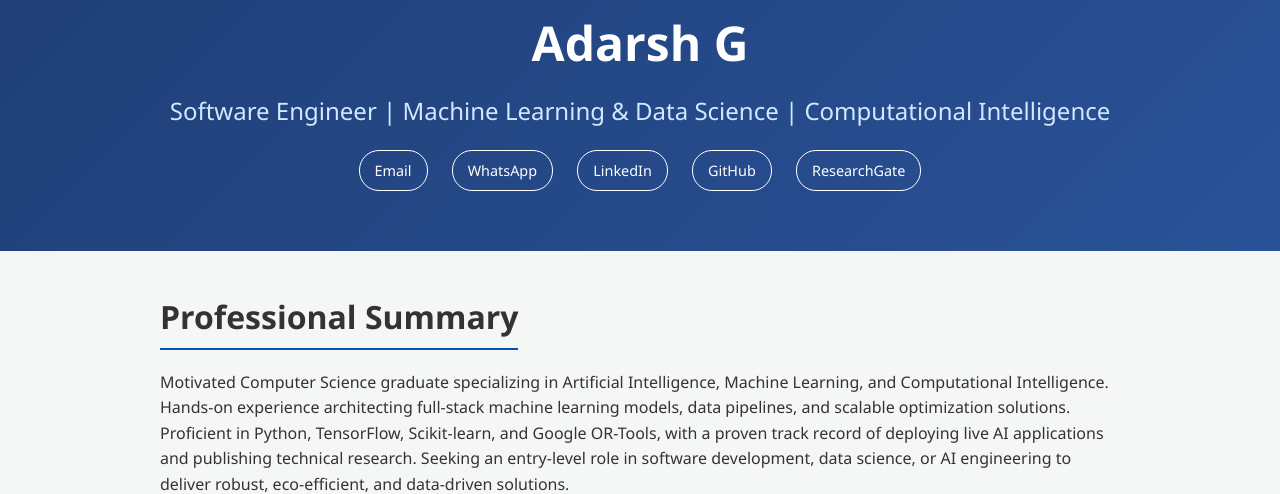
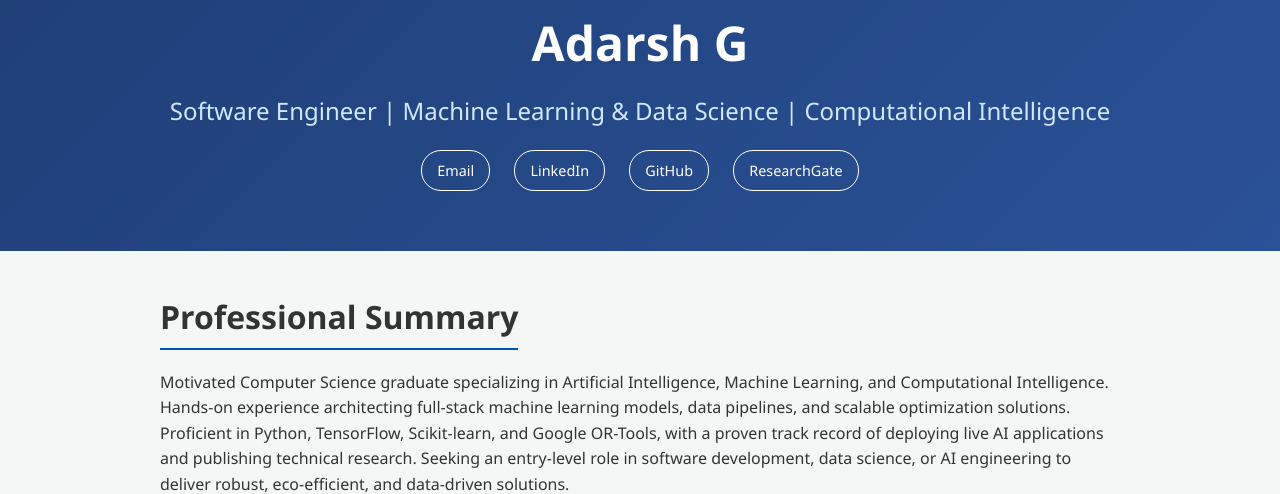
Before and after one commit to Adarsh-Gandla/adarsh-gandla, a plain HTML site: page index.html in a window 1280 px wide. Shown: the part 310-804 px from the top of the page. Drawn offline with Linux system fonts and the light colour scheme.

Commit message:
Remove WhatsApp link from index.html
Comment out WhatsApp link in contact section

```diff
--- a/index.html
+++ b/index.html
@@ -78,9 +78,7 @@
         <h2>Software Engineer | Machine Learning & Data Science | Computational Intelligence</h2>
         <div class="contact-links">
             <a href="mailto:adarshgandla.tab@gmail.com?subject=Connecting%20via%20your%20Portfolio&body=Hi%20Adarsh,%0A%0AI%20came%20across%20your%20portfolio%20website%20and%20wanted%20to%20reach%20out%20to%20connect.">Email</a>
-
-            <a href="https://wa.me/919381348098?text=Hi%20Adarsh,%20I%20came%20across%20your%20portfolio%20website%20and%20wanted%20to%20connect." target="_blank">WhatsApp</a>
-
+            <!-- <a href="https://wa.me/919381348098?text=Hi%20Adarsh,%20I%20came%20across%20your%20portfolio%20website%20and%20wanted%20to%20connect." target="_blank">WhatsApp</a> -->
             <a href="https://linkedin.com/in/adarshgandla" target="_blank">LinkedIn</a>
             <a href="https://github.com/adarsh-gandla" target="_blank">GitHub</a>
             <a href="http://researchgate.net/profile/adarsh-gandla" target="_blank">ResearchGate</a>
```
